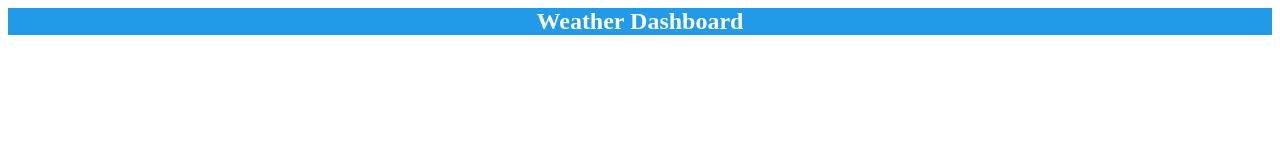
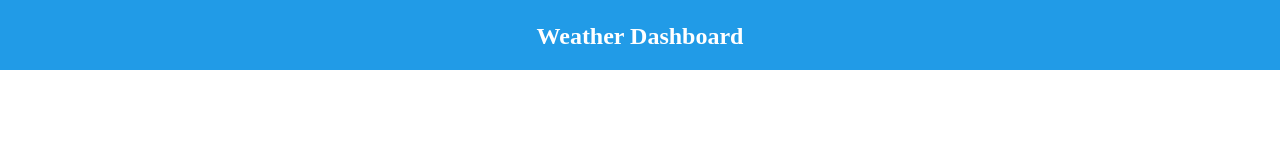
Before and after one commit to JesseBradbury/Weather-Dashboard, a plain HTML site: page index.html in a window 1280 px wide. Drawn offline with nearby package versions, Linux system fonts and the light colour scheme.

Commit message:
updated header styles

```diff
--- a/assets/styles/style.css
+++ b/assets/styles/style.css
@@ -1,11 +1,15 @@
+body {
+    margin: 0;
+}
+
 .header {
     text-align: center;
     background-color: rgb(33, 155, 231);
     color: white;
-    margin-block-start: 0;
-    margin-block-end: 0;
+    height: 70px;
 }
 .header h2 {
     margin-block-start: 0;
     margin-block-end: 0;
+    padding-top: 23px;
 }
```
